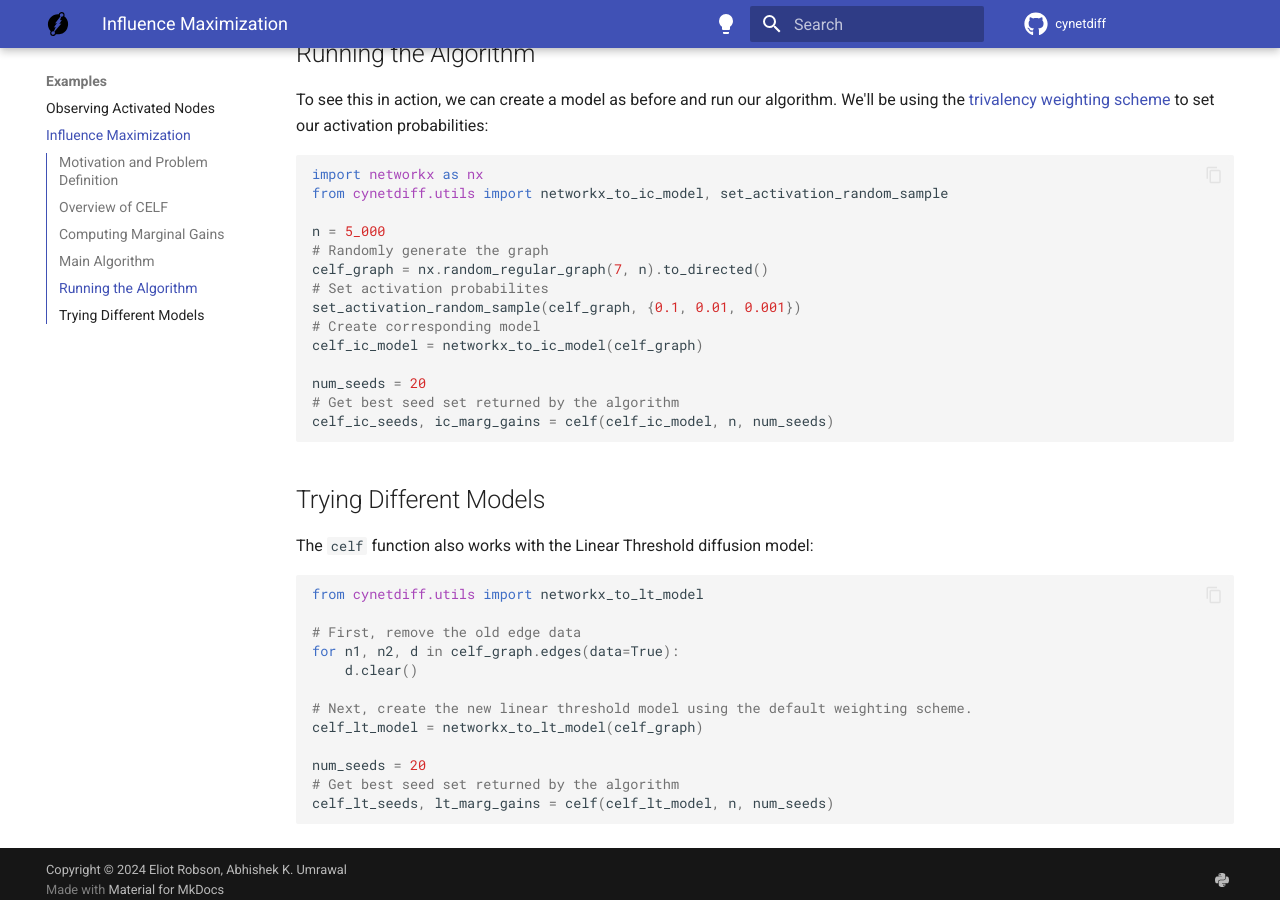
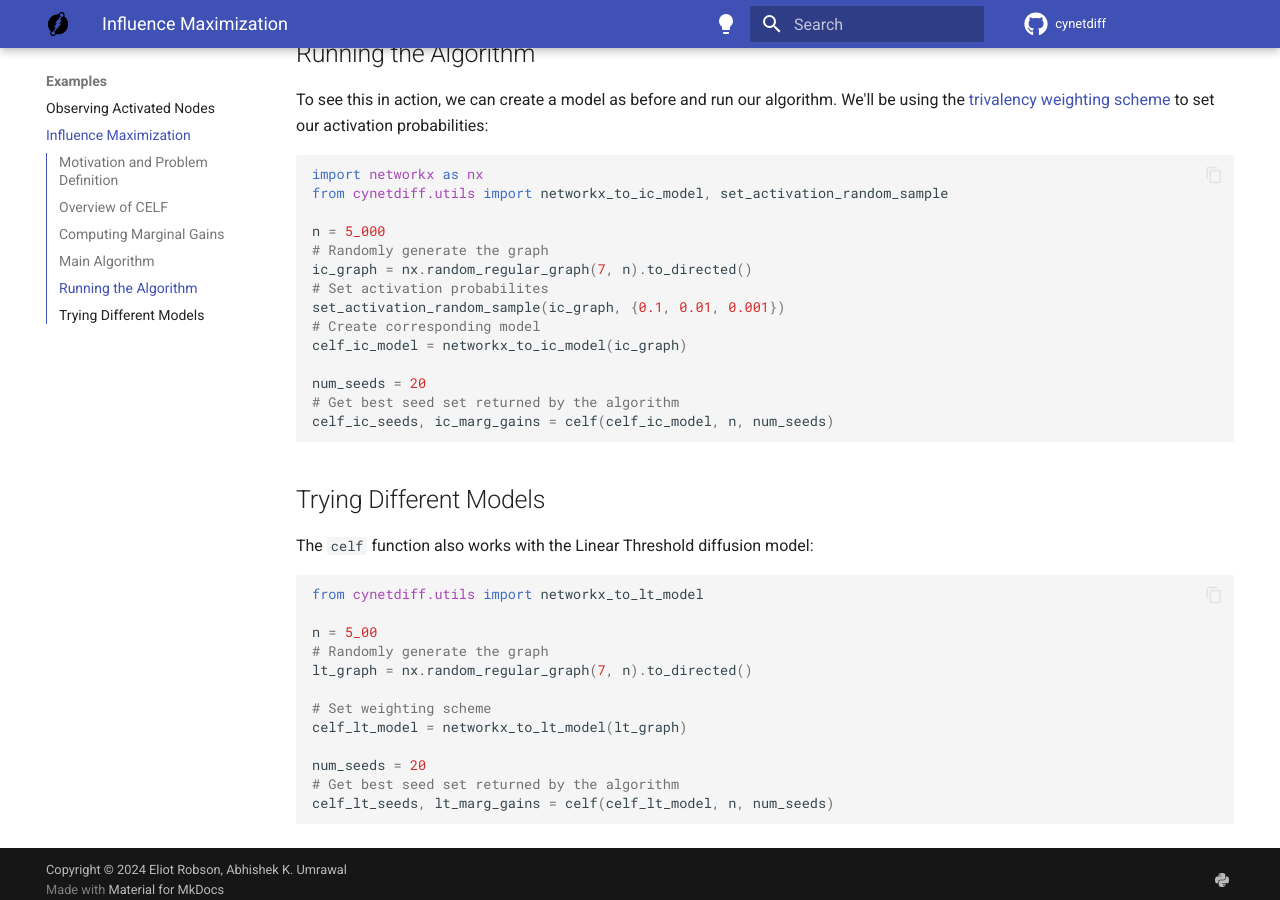
Before and after one commit to eliotwrobson/CyNetDiff, an MkDocs documentation site: the page built from docs/examples/celf.md, in a window 1280 px wide and 900 px high, scrolled down 2915 px. Built offline with MkDocs 1.6.1 and Material for MkDocs 9.7.7, drawn with Linux system fonts in a browser that asks for light colours; comment, search, counter and statistics services are not loaded.

Commit message:
Update celf.md

````diff
--- a/docs/examples/celf.md
+++ b/docs/examples/celf.md
@@ -148,11 +148,11 @@ from cynetdiff.utils import networkx_to_ic_model, set_activation_random_sample
 
 n = 5_000
 # Randomly generate the graph
-celf_graph = nx.random_regular_graph(7, n).to_directed()
+ic_graph = nx.random_regular_graph(7, n).to_directed()
 # Set activation probabilites
-set_activation_random_sample(celf_graph, {0.1, 0.01, 0.001})
+set_activation_random_sample(ic_graph, {0.1, 0.01, 0.001})
 # Create corresponding model
-celf_ic_model = networkx_to_ic_model(celf_graph)
+celf_ic_model = networkx_to_ic_model(ic_graph)
 
 num_seeds = 20
 # Get best seed set returned by the algorithm
@@ -165,12 +165,12 @@ The `celf` function also works with the Linear Threshold diffusion model:
 ```python
 from cynetdiff.utils import networkx_to_lt_model
 
-# First, remove the old edge data
-for n1, n2, d in celf_graph.edges(data=True):
-    d.clear()
+n = 5_00
+# Randomly generate the graph
+lt_graph = nx.random_regular_graph(7, n).to_directed()
 
-# Next, create the new linear threshold model using the default weighting scheme.
-celf_lt_model = networkx_to_lt_model(celf_graph)
+# Set weighting scheme
+celf_lt_model = networkx_to_lt_model(lt_graph)
 
 num_seeds = 20
 # Get best seed set returned by the algorithm
````
